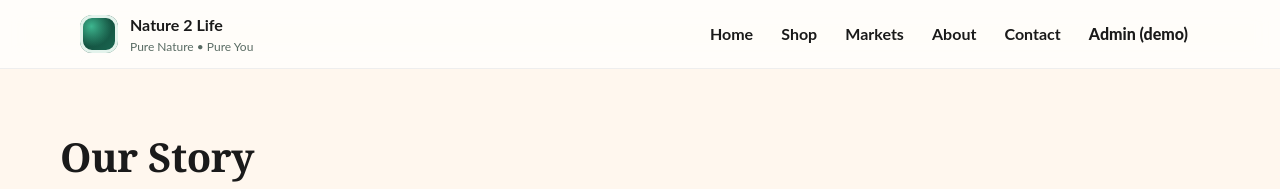
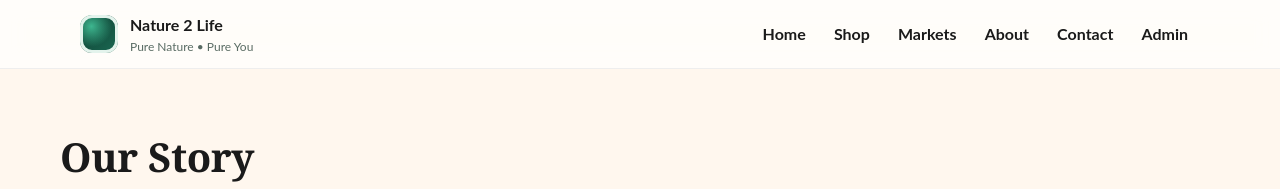
Before and after one commit to jason86trainer/Nature2life-luxury-preview, a plain HTML site: page about.html in a window 1280 px wide. Shown: the top 189 px of the page. Drawn offline with Linux system fonts and the light colour scheme.

Commit message:
about.html

```diff
--- a/about.html
+++ b/about.html
@@ -18,7 +18,7 @@
       <a href="farmers.html">Markets</a>
       <a href="about.html">About</a>
       <a href="contact.html">Contact</a>
-      <a href="admin.html" style="font-weight:800">Admin (demo)</a>
+      <a href="/admin/">Admin</a>
     </nav>
   </div>
 </header>
```
